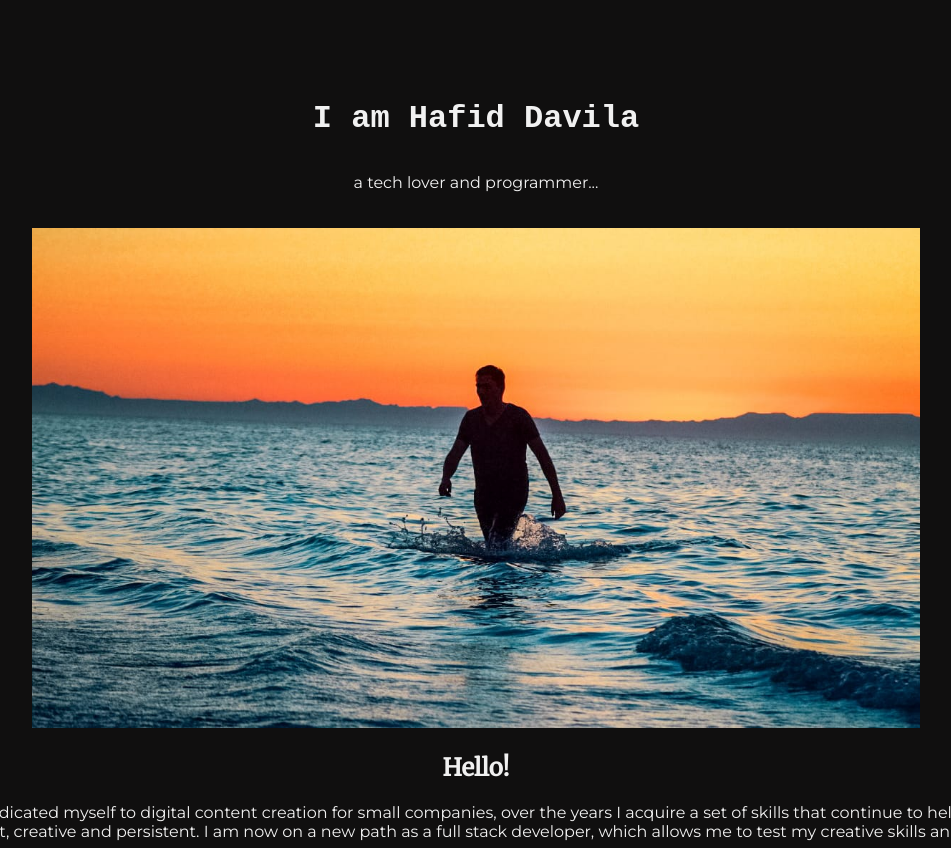
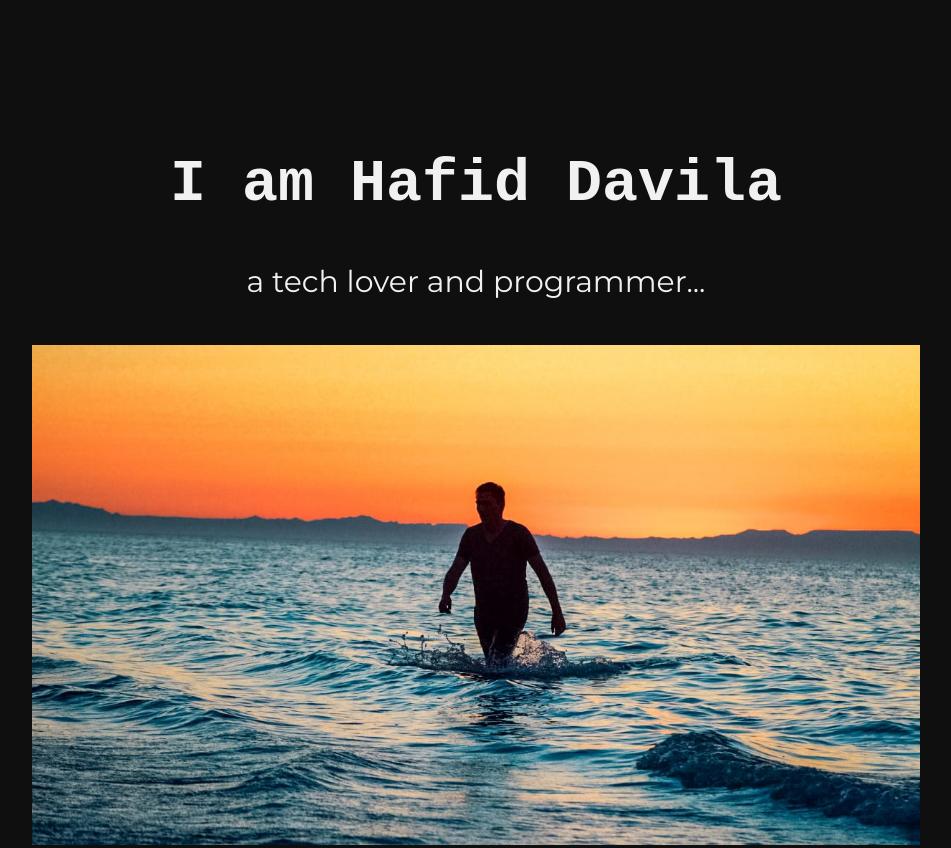
Before and after one commit to Hafid-Davila/Hafids-Modern-Website, a plain HTML site: page index.html in a window 1280 px wide. Shown: the top 848 px of the page, without its empty margins (164-1115 px from the left). Drawn offline with Linux system fonts and the light colour scheme; a web font is replaced by a local one.

Commit message:
CSS font sizing

```diff
--- a/css/styles.css
+++ b/css/styles.css
@@ -7,9 +7,20 @@ body {
 
 h1 {
   color: #F1F1F1;
-  width: 30%;
-  margin: 0 auto;
+  margin: 50px auto 0 auto;
   font-family: 'Syne Mono', monospace;
+  font-size: 3.75rem;
+}
+
+h2 {
+  color: #F1F1F1;
+  font-family: 'Montserrat', sans-serif;
+  font-size: 1.875rem;
+  font-weight: normal;
+}
+
+h3 {
+  color: #F1F1F1;
 }
 
 p {
--- a/index.html
+++ b/index.html
@@ -17,7 +17,7 @@
     <!-- <img class=astronaut-img src="images/astronaut.png" alt="astronaut-img" height="250"> -->
     <h1>I am Hafid Davila</h1>
     <br>
-    <p>a tech lover and programmer...</p>
+    <h2>a tech lover and programmer...</h2>
     <br>
     <!-- <img class=programmer src="images/programmer.png" alt="programmer-img" height="250"> -->
   </div>
```
